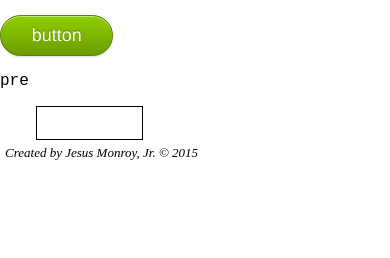
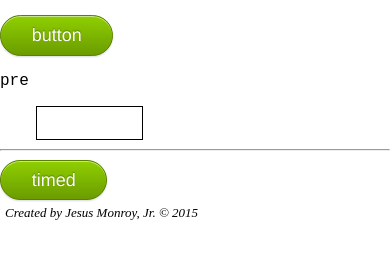
Before and after one commit to jessemonroy650/mobileui-faux-LED, a plain HTML site: page index.html in a window 390 px wide. Shown: the part 82-340 px from the top of the page. Drawn offline with Linux system fonts and the light colour scheme; some packages are replaced by stand-ins of ours.

Commit message:
add second button

```diff
--- a/index.html
+++ b/index.html
@@ -22,13 +22,16 @@
     var firstTime = 1;
     function onButtonClick() {
         //alert("button clicked.");
-        //LEDS.timedRotate();
         if (firstTime === 1) {
             firstTime = 0;
             LEDS.init();
         } else {
             LEDS.rotate();
         }
+    }
+    function onButtonClick2() {
+        //alert("button clicked.");
+        LEDS.timedRotate();
     }
     // Wait for PhoneGap to load
     document.addEventListener("deviceready", onDeviceReady, false);
@@ -69,6 +72,8 @@
     <div id=LED_2 class="circle">&nbsp;</div>
     <div id=LED_3 class="circle">&nbsp;</div>
 </div>
+<hr />
+<button onclick='onButtonClick2()' class="button button-pill button-action button-large">timed</button>
 
 <div class="copyright" style="padding:5px;align:left;font-style:italic;font-size:small;">
     <span id=copyright>Created by Jesus Monroy, Jr. &copy; 2015</span>
```
